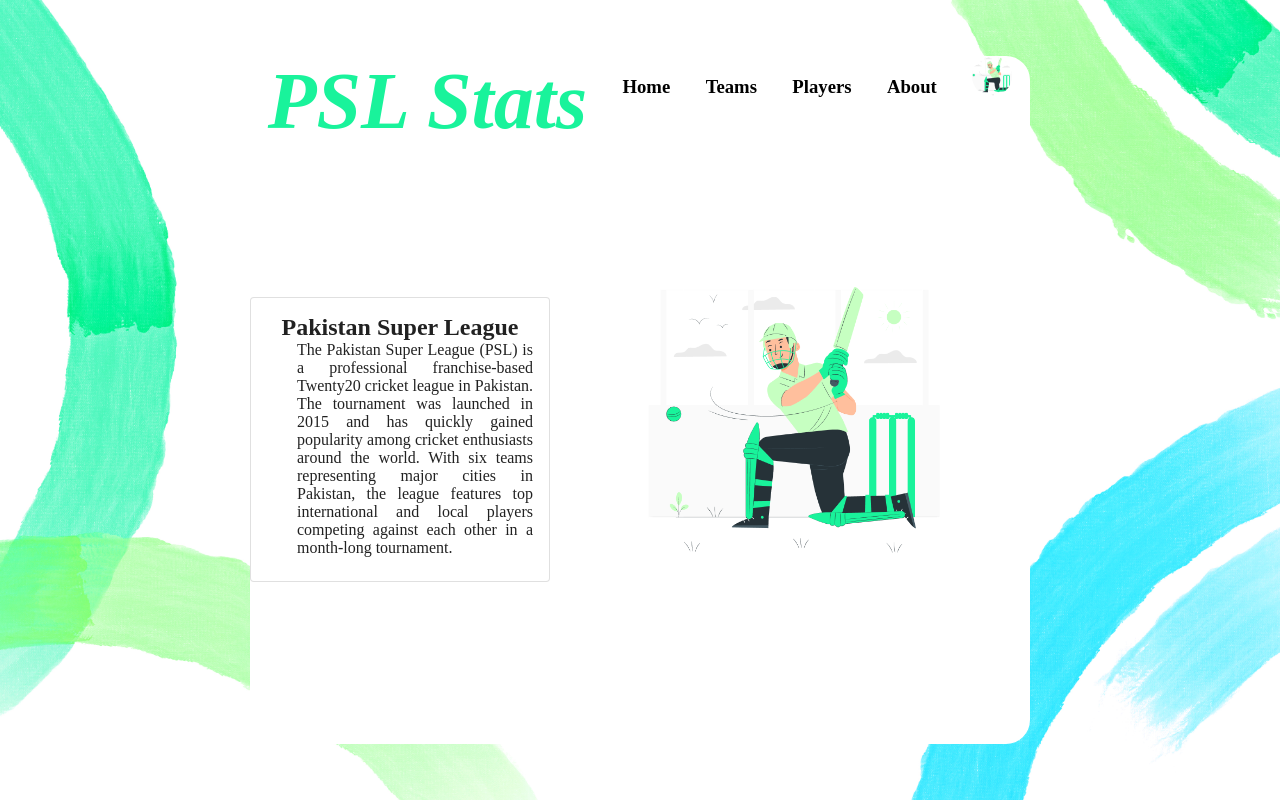
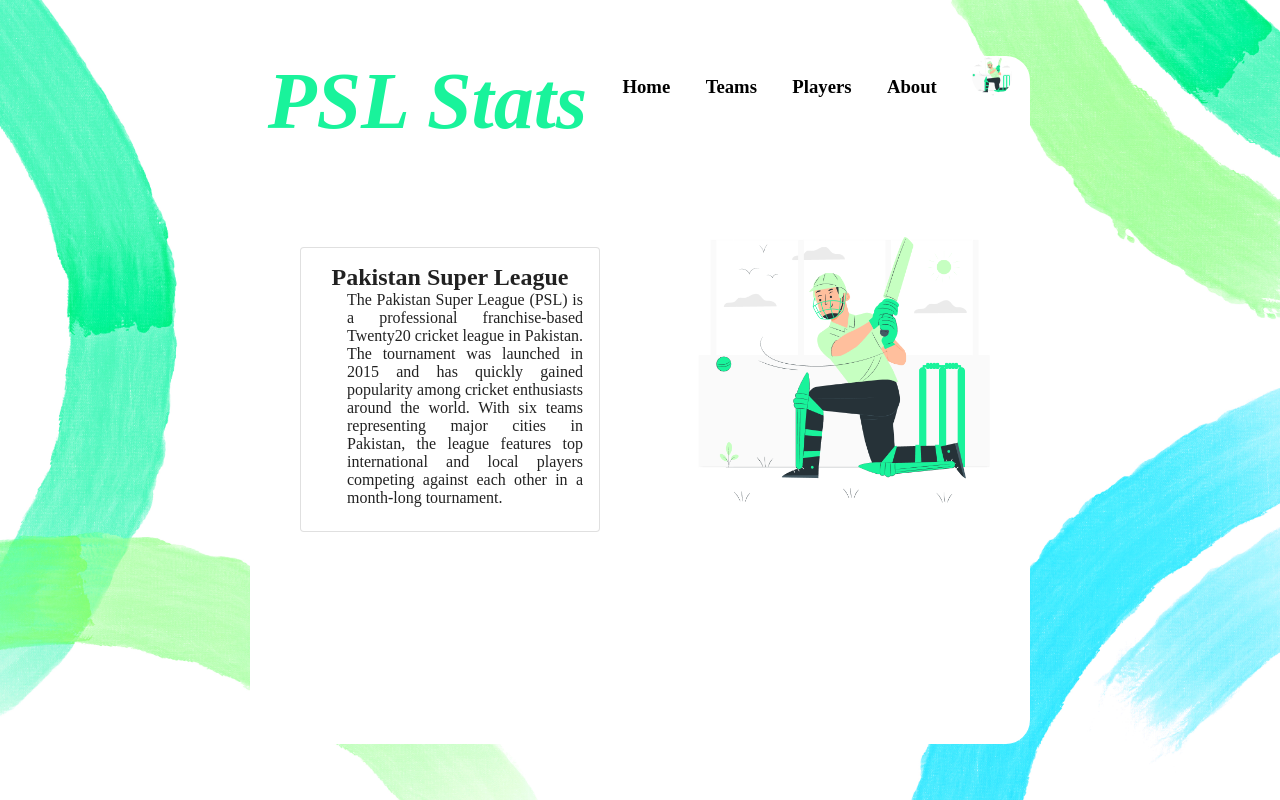
Before and after one commit to zubair15121716/psl-stat, a React (Vite) app: page /home in a window 1280 px wide. Built offline with nearby package versions, Linux system fonts and the light colour scheme; a web font is replaced by a local one.

Commit message:
design changes for home page

```diff
--- a/src/index.css
+++ b/src/index.css
@@ -125,8 +125,6 @@
 }
 
 .des{
-  margin-top: 50px;
-  padding-bottom: 40px;
   display: flex;
 }
 
@@ -152,6 +150,7 @@
 .para{
   width: 300px;
   margin-top: 100px;
+  margin-left: 50px;
 }
 
 .wrapper a{
```
Also changed, not shown: 1 other file (tests, documents, lock files or other folders).
